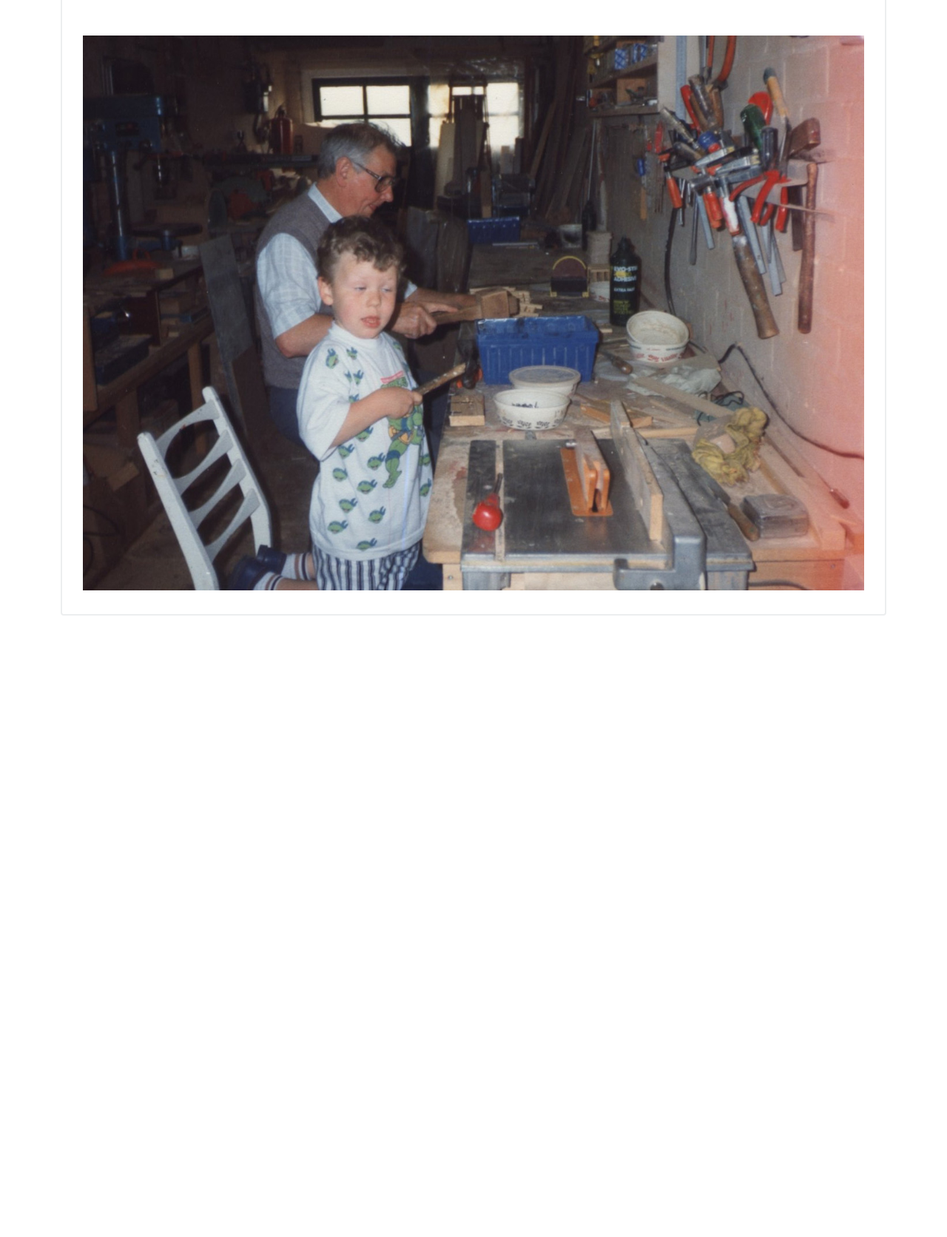
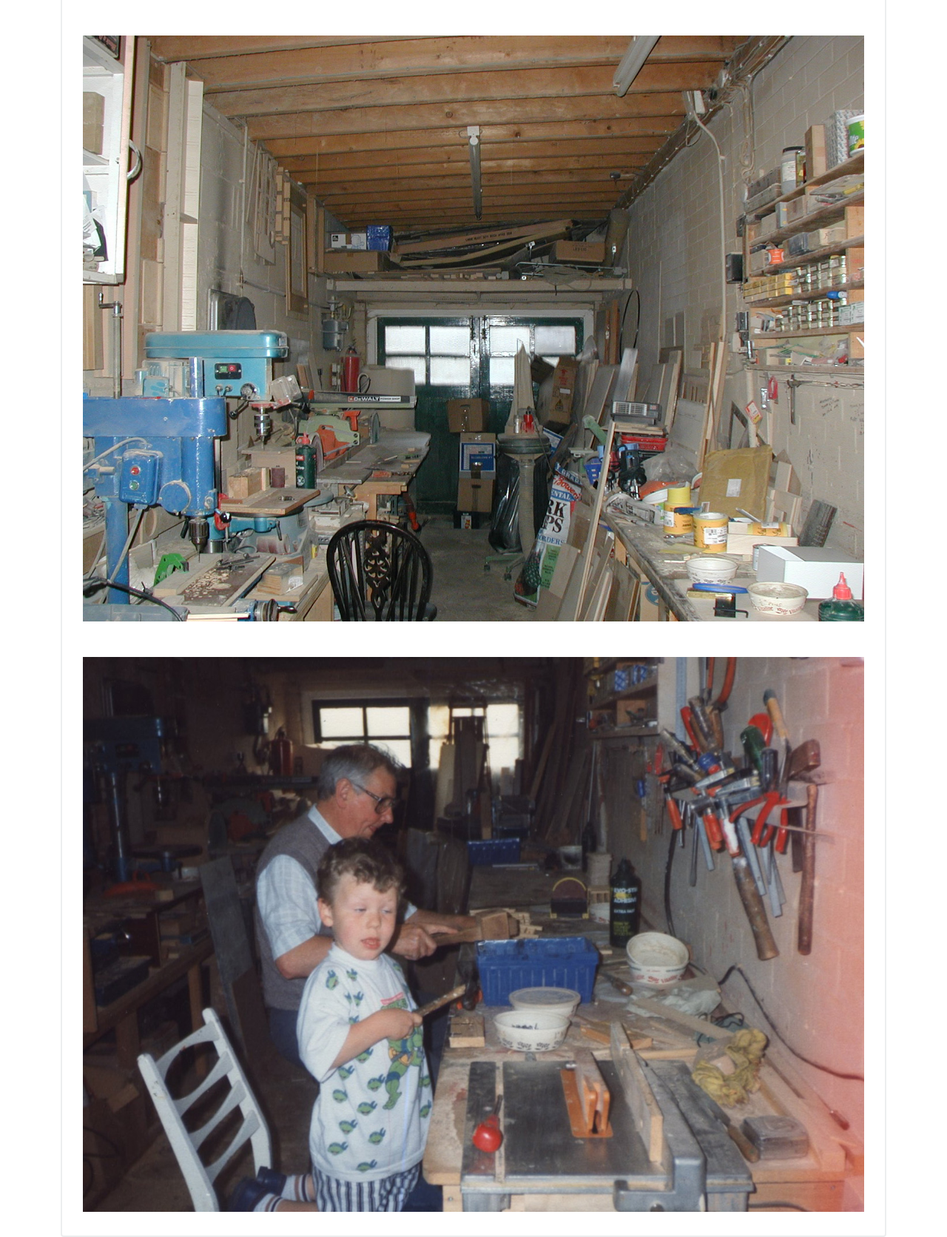
Before and after one commit to sawyert/sawyertoys, an Eleventy site: page index.html in a window 1280 px wide. Shown: the part 4712-6384 px from the top of the page at 74% size. Before the commit the page ends 5544 px from the top, so only its background shows below. Built offline with nearby package versions, Linux system fonts and the light colour scheme; Eleventy itself is replaced by a stand-in of ours; files that its build step writes are made by us from their sources; files whose address does not match are found by name.

Commit message:
Add some photos

```diff
--- a/index.html
+++ b/index.html
@@ -54,6 +54,10 @@ title: Sawyer Toys
     </div>
 
     <div class="p-3">
+      <p><img class="img-fluid" src="/static/images/Garage.jpg"/></p>
+    </div>
+
+    <div class="p-3">
       <p><img class="img-fluid" src="/static/images/Workshop.jpg"/></p>
     </div>
 
```
Also changed, not shown: static/images/Garage.jpg (added).
